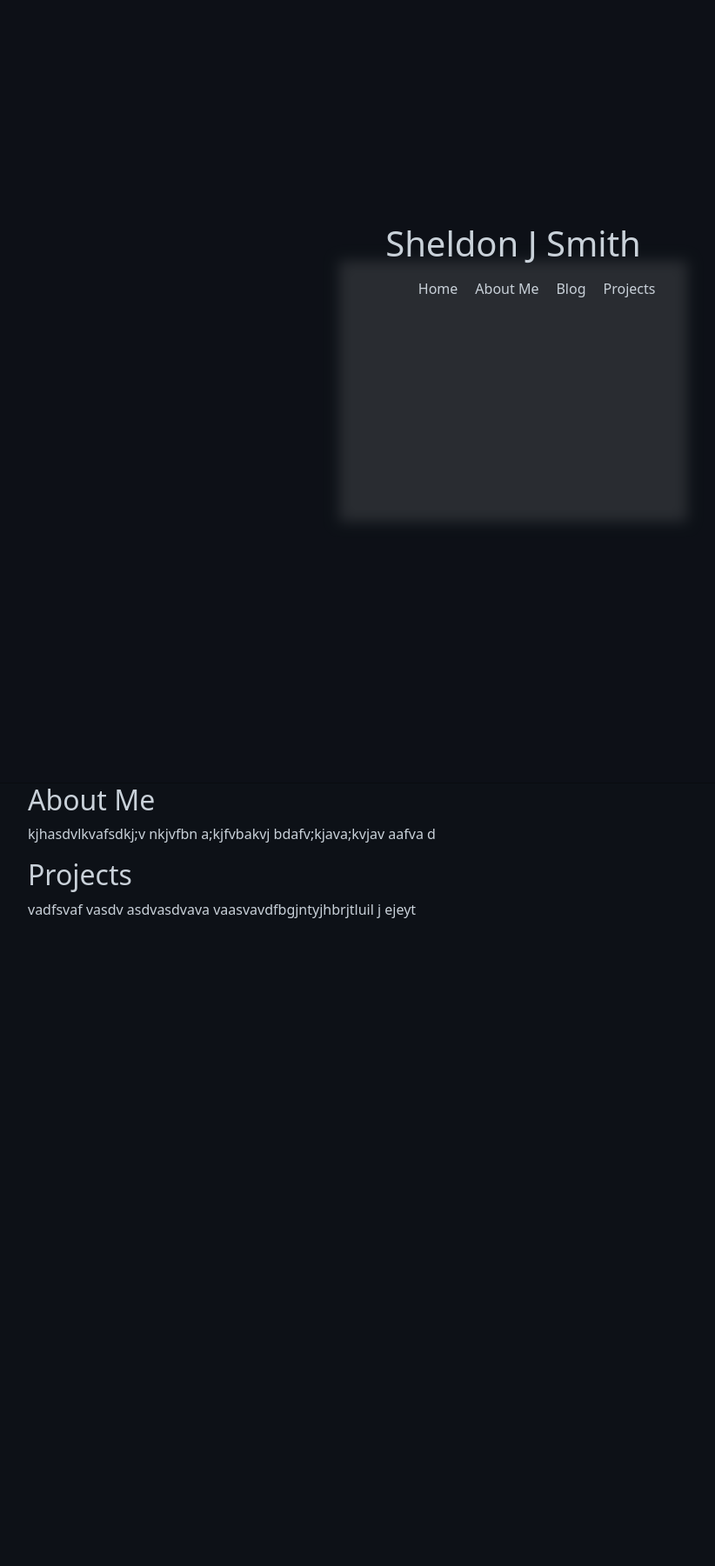
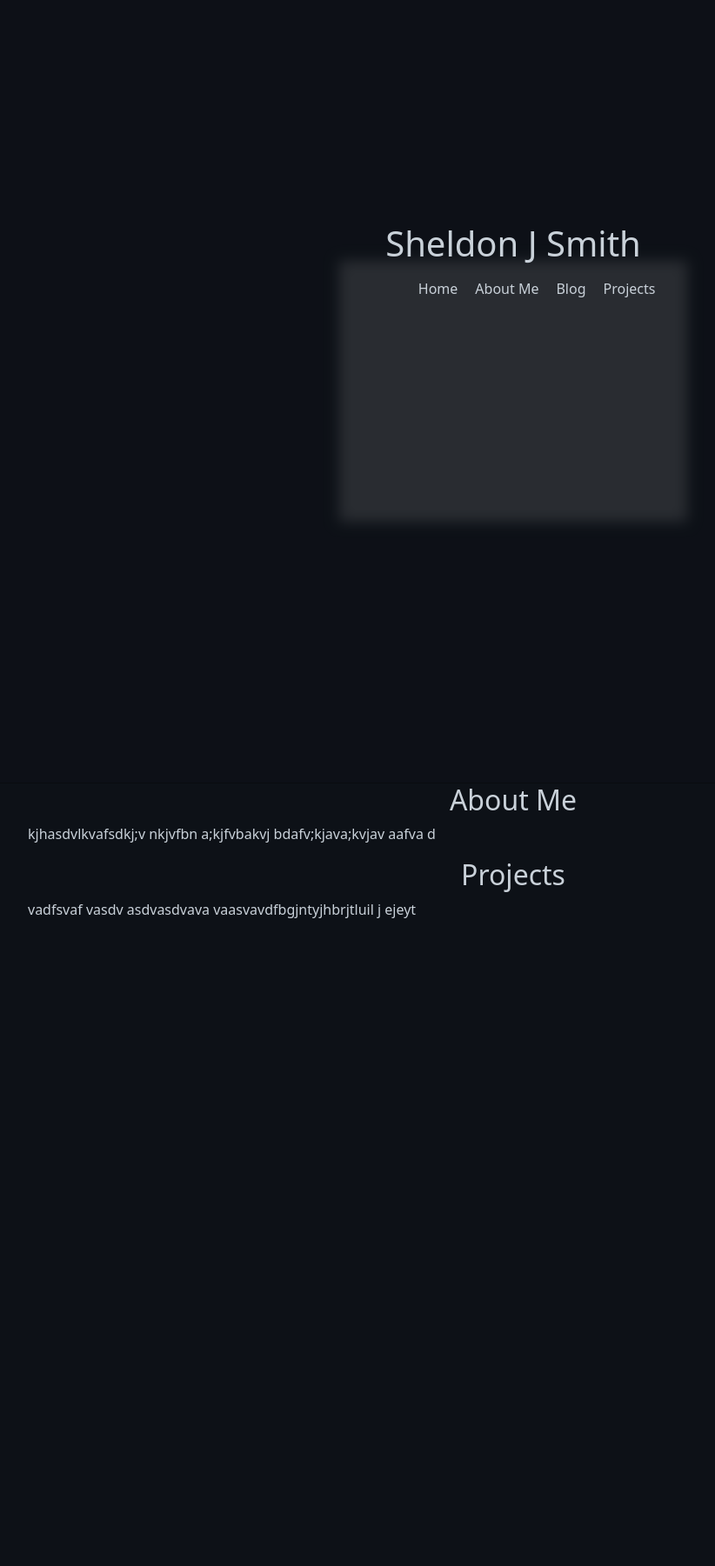
Before and after one commit to Screemm/screemm.github.io, a Jekyll site: the page built from index.md, in a window 1280 px wide. Shown: the whole page at 87% size, without its empty margins (50-872 px from the left). Built offline with Jekyll 4.4.1, drawn with Linux system fonts in a browser that asks for light colours; nearby versions of some CDN libraries.

Commit message:
Update index.html

```diff
--- a/_layouts/index.html
+++ b/_layouts/index.html
@@ -87,6 +87,10 @@
             height: 100%;
             width: 100%;
         }
+
+        .content h2 {
+            text-align: center;
+        }
     </style>
 </head>
 <body>
```
